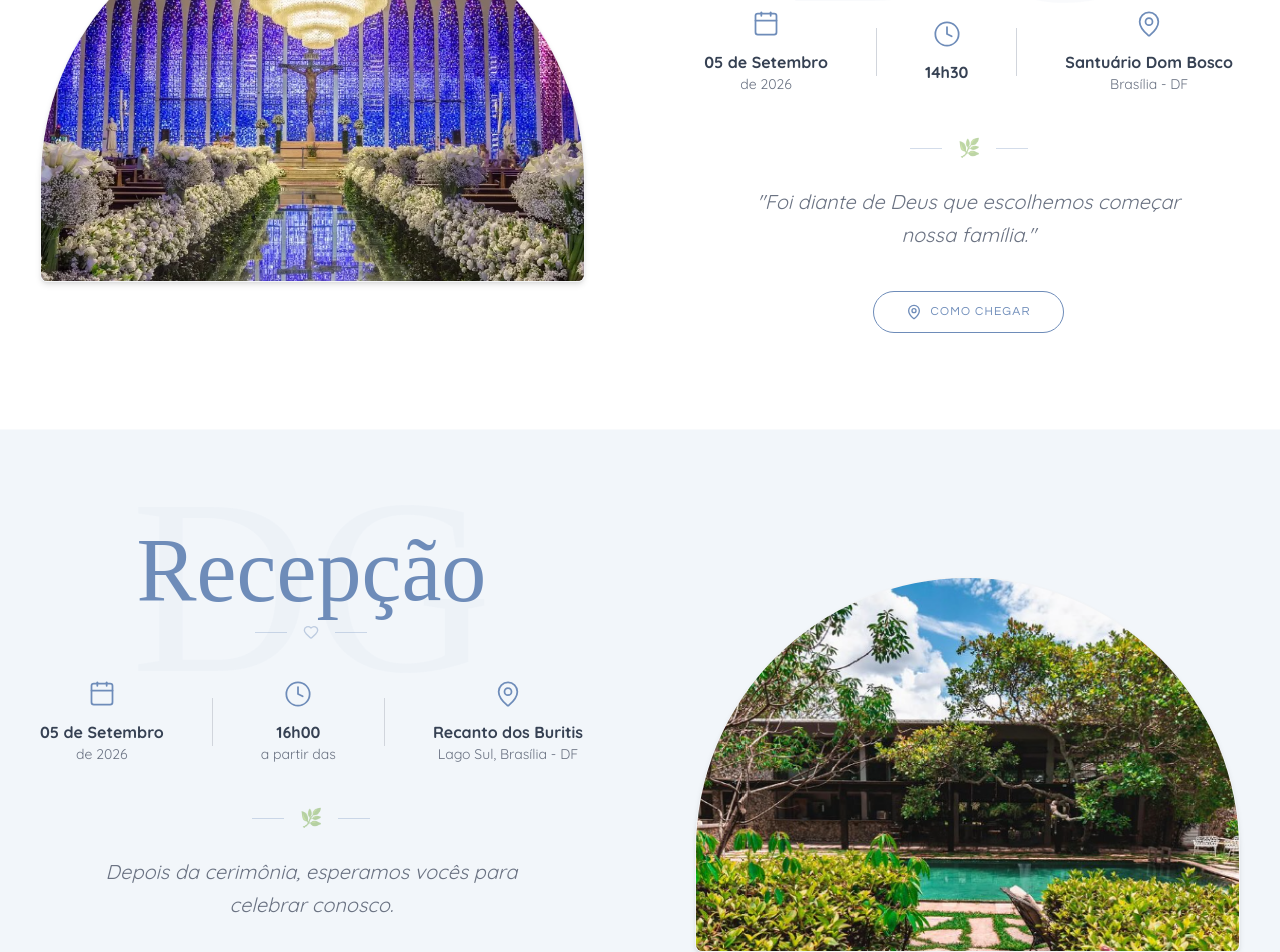
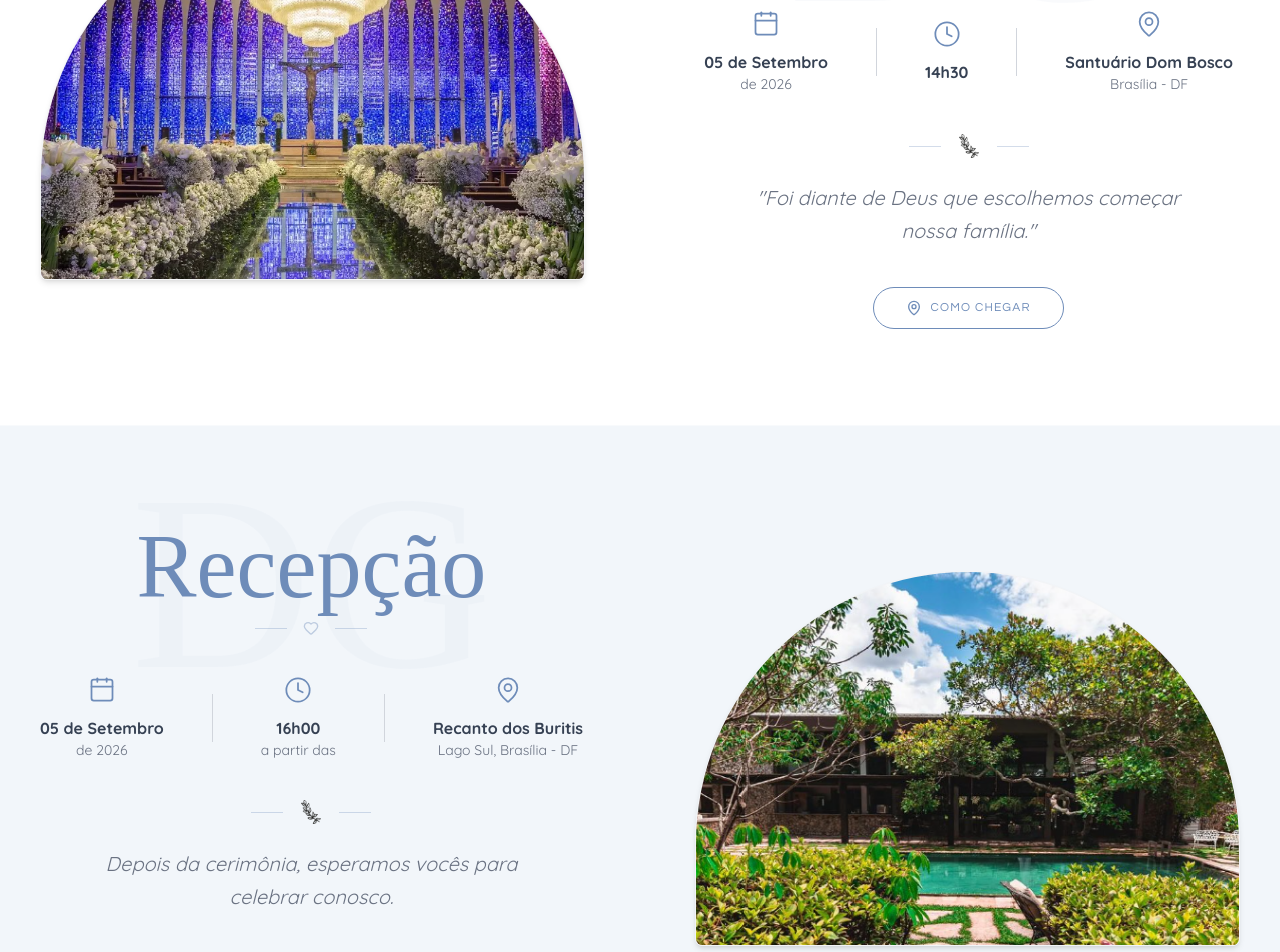
Before and after one commit to dimitrimonteiro/casamento, a React (Vite) app: page / in a window 1280 px wide. Shown: the part 1040-1992 px from the top of the page. Built offline with nearby package versions, Linux system fonts and the light colour scheme; a web font is replaced by a local one.

Commit message:
add nova imagem

```diff
--- a/src/App.jsx
+++ b/src/App.jsx
@@ -673,7 +673,7 @@ const handleRSVPSubmit = async (e) => {
                 </div>
                 <div className="flex items-center justify-center gap-4 mb-6 w-full text-[#6E8CB9]/40">
                   <div className="h-[1px] w-8 bg-[#6E8CB9]/30"></div>
-                  <span className="text-lg">🌿</span>
+                  <img src="/folhas-do-ramo.png" alt="" className="h-5 md:h-6 w-auto shrink-0" />
                   <div className="h-[1px] w-8 bg-[#6E8CB9]/30"></div>
                 </div>
                 <p className="font-['Quicksand'] text-gray-500 italic text-lg md:text-xl leading-relaxed mb-10 max-w-md relative z-10">
@@ -726,7 +726,7 @@ const handleRSVPSubmit = async (e) => {
                 </div>
                 <div className="flex items-center justify-center gap-4 mb-6 w-full text-[#6E8CB9]/40">
                   <div className="h-[1px] w-8 bg-[#6E8CB9]/30"></div>
-                  <span className="text-lg">🌿</span>
+                  <img src="/folhas-do-ramo.png" alt="" className="h-5 md:h-6 w-auto shrink-0" />
                   <div className="h-[1px] w-8 bg-[#6E8CB9]/30"></div>
                 </div>
                 <p className="font-['Quicksand'] text-gray-500 italic text-lg md:text-xl leading-relaxed mb-10 max-w-md relative z-10">
```
Also changed, not shown: public/folhas-do-ramo.png (added), public/salgueiro.png (added).
